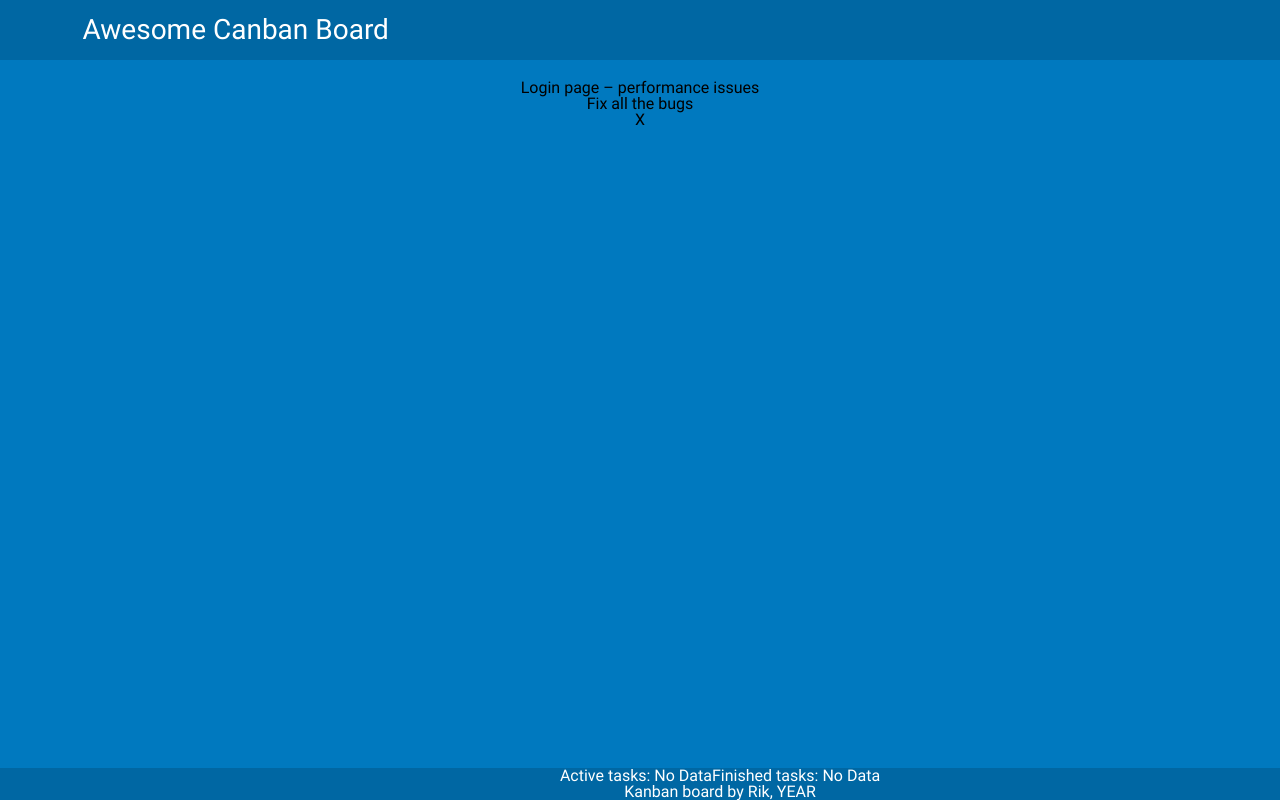
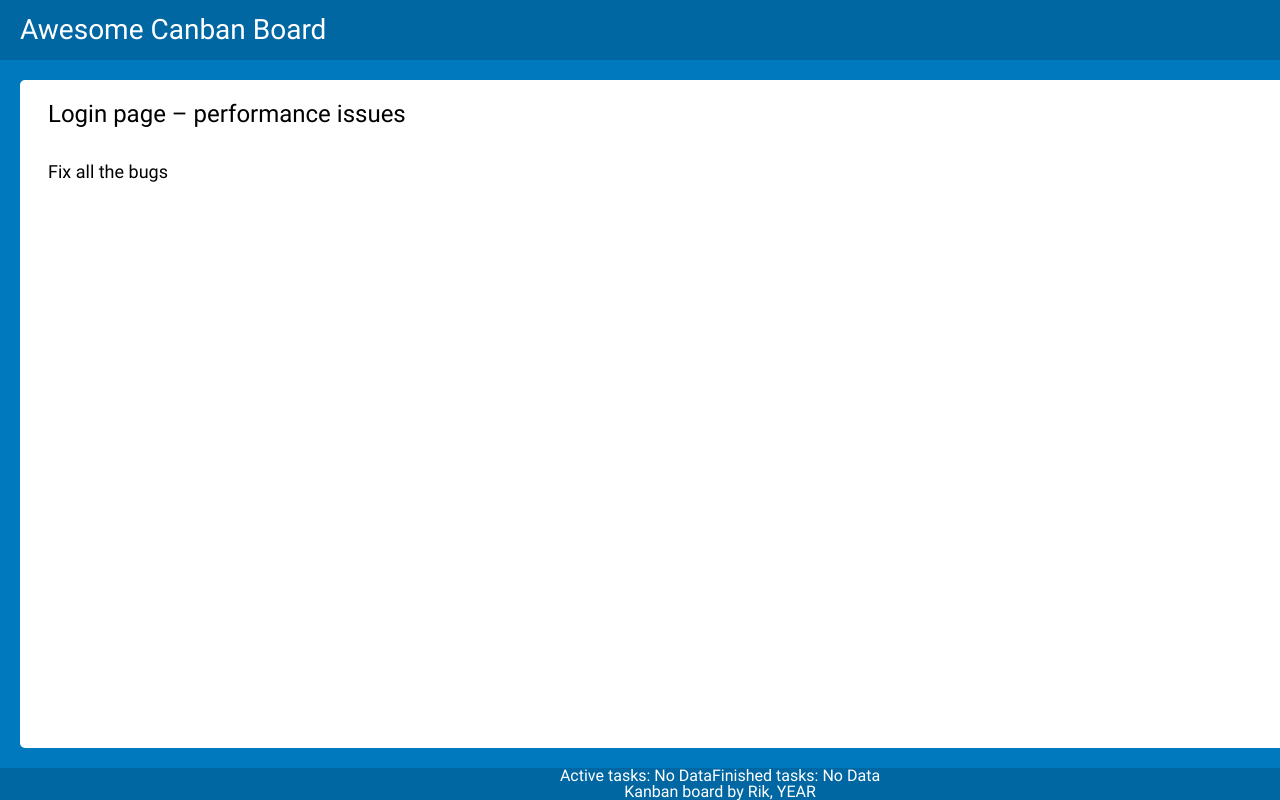
Before and after one commit to Rik177/Kanban, a React (Create React App) app: page /Backlog/100001 in a window 1280 px wide. Built offline with nearby package versions, Linux system fonts and the light colour scheme.

Commit message:
trying to solve description submit

```diff
--- a/src/App.tsx
+++ b/src/App.tsx
@@ -1,7 +1,8 @@
 import './App.css';
-import Header from './components/Header/Header';
+
 import Main from './components/Main/Main';
-import Footer from './components/Footer/Footer';
+import Layout from './layout/Layout'
+
 import Task from './components/Task/Task';
 import dataMock from './mock_data/mockData'
 import { useLocalStorage } from './hooks/useLocalStorage';
@@ -17,20 +18,21 @@ const App: React.FC = () => {
       const initialData = useMemo(() => dataMock, []);
 
       // Используем кастомный хук для работы с localStorage
-      const { data, addTaskToCard, moveTaskBetweenCards } = useLocalStorage('userData', initialData);
+      const { data, addTaskToCard, moveTaskBetweenCards, addDescriptionToTask } = useLocalStorage('userData', initialData);
 
 
 
   return (
     <div className="App">
       <div className="wrapper">
-        <Header />
-        {/* <Main /> */}
+
         <Routes>
-          <Route path="/" element={<Main data={ data } addTaskToCard={ addTaskToCard } moveTaskBetweenCards={ moveTaskBetweenCards } />} />
-          <Route path="/:card/:taskId" element={<Task data={ data } /> } />
+          <Route path='/' element={<Layout />}>
+            <Route index element={<Main data={ data } addTaskToCard={ addTaskToCard } moveTaskBetweenCards={ moveTaskBetweenCards } />} />
+            <Route path="/:card/:taskId" element={<Task data={data} addDescription={ addDescriptionToTask } /> } />
+          </Route>
         </Routes>
-        <Footer />
+
       </div>
     </div>
   );
--- a/src/components/Main/Main.module.css
+++ b/src/components/Main/Main.module.css
@@ -1,4 +1,4 @@
-.main {
+/* .main {
     background-color: var(--color-bg-main);
     flex: 1;
     display: flex;
@@ -11,4 +11,4 @@
     display: flex;
     align-items: start;
     gap: 24px;
-}
+} */
--- a/src/components/Main/Main.tsx
+++ b/src/components/Main/Main.tsx
@@ -5,72 +5,11 @@ import { useLocalStorage } from '../../hooks/useLocalStorage';
 import { storageProps } from '../../types/types';
 
 const Main: React.FC<storageProps> = ({ data, addTaskToCard, moveTaskBetweenCards }) => {
-    // const dataMock = [
-    //     {
-    //         title: 'Backlog',
-    //         issues: [
-    //             {
-    //                 id: '100001',
-    //                 name: 'Login page – performance issues',
-    //                 description: 'Fix all the bugs'
-    //             },
-    //             {
-    //                 id: '100002',
-    //                 name: 'Sprint bugfix',
-    //                 description: 'Fix all the bugs'
-    //             },
-    //         ]
-    //     },
-    //     {
-    //         title: 'Ready',
-    //         issues: [
-    //             {
-    //                 id: '200001',
-    //                 name: 'Shop page – performance issues',
-    //                 description: 'Fix all the bugs'
-    //             }
-    //         ]
-    //     },
-    //     {
-    //         title: 'In Progress',
-    //         issues: [
-    //             {
-    //                 id: '300001',
-    //                 name: 'User page – performance issues',
-    //                 description: 'Fix all the bugs'
-    //             }
-    //         ]
-    //     },
-    //     {
-    //         title: 'Finished',
-    //         issues: [
-    //             {
-    //                 id: '400001',
-    //                 name: 'Main page – performance issues',
-    //                 description: 'Fix all the bugs'
-    //             }
-    //         ]
-    //     },
-    // // и так далее
-    // ]
-
-    // // Мемоизируем начальные данные, чтобы избежать бесконечного цикла
-    // const initialData = useMemo(() => dataMock, []);
-
-    // // Используем кастомный хук для работы с localStorage
-    // const { data, addTaskToCard, moveTaskBetweenCards } = useLocalStorage('userData', initialData);
-
-
-    //
-
-
-
 
 
     return (
-        <main className={ styles.main }>
-            <div className={ `container ${styles.main__container}` }>
-                {data.map((item, index) => {
+        <>
+            {data.map((item, index) => {
                     const previousCard = index > 0 ? data[index - 1] : null;
                     return (
                         <Card
@@ -84,8 +23,7 @@ const Main: React.FC<storageProps> = ({ data, addTaskToCard, moveTaskBetweenCard
                         />
                     );
                 })}
-            </div>
-        </main>
+        </>
     )
 }
 
--- a/src/components/Task/Task.module.css
+++ b/src/components/Task/Task.module.css
@@ -1,7 +1,37 @@
 .task {
-    background-color: var(--color-bg-main);
+    background-color: white;
     flex: 1;
     display: flex;
     flex-direction: column;
-    padding-top: 20px;
+    border-radius: 5px;
+    align-self: stretch;
+    align-items: start;
+    padding: 22px 28px;
+    position: relative;
+    row-gap: 35px;
 }
+
+.task__title {
+    font-size: 24px;
+}
+
+.task__description {
+    font-size: 18px;
+    resize: none;
+    width: 100%;
+    height: 100%;
+}
+
+.task__closeLink {
+    position: absolute;
+    right: 22.65px;
+    top: 16.65px;
+}
+
+.task__submitButton {
+    font-size: 24px;
+    padding: 10px 35px;
+    border-radius: 5px;
+    background-color: var(--color-bg-submit-button);
+    color: var(--color-text-secondary);
+}
--- a/src/components/Task/Task.tsx
+++ b/src/components/Task/Task.tsx
@@ -3,11 +3,16 @@ import { useParams } from 'react-router-dom';
 import { storageProps } from '../../types/types'
 import styles from './Task.module.css';
 import { Link } from 'react-router-dom';
+import { useState, useEffect } from 'react';
+import { Task as TaskType } from '../../types/types'
 
-const Task: React.FC<storageProps> = ({ data }) => {
+const Task: React.FC<storageProps> = ({ data, addDescription }) => {
     const { taskId } = useParams();
+    const [descriptionValue, setDescriptionValue] = useState('');
+    const [isButtonShowed, setIsButtonShowed] = useState(false);
 
-    let foundTask = null;
+
+    let foundTask: TaskType | undefined;
     for (const card of data) {
         foundTask = card.issues.find(task => task.id === taskId);
         if (foundTask) break;
@@ -17,11 +22,38 @@ const Task: React.FC<storageProps> = ({ data }) => {
         return <div>Задача не найдена</div>;
     }
 
+
+
+    const handleChange = (e: React.ChangeEvent<HTMLTextAreaElement>) => {
+        setDescriptionValue(e.target.value)
+    }
+
+    const submitValue = () => {
+        if (foundTask && addDescription) {
+            addDescription(foundTask, descriptionValue);
+        }
+        // setIsButtonShowed(false);
+    }
+
+    const textAreaClickHandler = () => {
+        setIsButtonShowed(p => !p);
+    }
+
+
+
+
     return (
+
         <div className={styles.task}>
             <h2 className={styles.task__title}>{foundTask.name}</h2>
-            <p className={styles.task__description}>{foundTask.description}</p>
-            <Link to={'/'} className={ styles.task__closeButton }>X</Link>
+            <textarea onChange={handleChange} className={styles.task__description} onFocus={textAreaClickHandler} onBlur={textAreaClickHandler}>{foundTask.description}</textarea>
+            {isButtonShowed ? (
+                <button className={styles.task__submitButton} onClick={submitValue}>Submit</button>
+            ) : null }
+
+            <Link to={'/'} className={styles.task__closeLink}>
+                <img src="/images/close-icon.svg" alt="" />
+            </Link>
         </div>
     )
 }
--- a/src/hooks/useLocalStorage.ts
+++ b/src/hooks/useLocalStorage.ts
@@ -36,6 +36,24 @@ export const useLocalStorage = (key: string, initialData: CardData[]) => {
         updateData(updatedData);
     };
 
+    const addDescriptionToTask = (selectedTask: Task, newDescription: string) => {
+        const updatedData = data.map((card) => {
+        return {
+            ...card,
+            issues: card.issues.map((task) => {
+                if (task.id === selectedTask.id) {
+                    return { ...task, description: newDescription };
+                }
+                return task;
+            })
+
+        }
+
+    });
+
+    updateData(updatedData);
+}
+
     // Функция для перемещения задачи между карточками
     const moveTaskBetweenCards = (fromCardTitle: string, toCardTitle: string, taskToMove: Task) => {
         // Маппинг title карточки к baseId
@@ -72,5 +90,5 @@ export const useLocalStorage = (key: string, initialData: CardData[]) => {
         updateData(updatedData);
     };
 
-    return { data, updateData, addTaskToCard, moveTaskBetweenCards };
+    return { data, updateData, addTaskToCard, moveTaskBetweenCards, addDescriptionToTask };
 };
--- /dev/null
+++ b/src/layout/Layout.module.css
@@ -0,0 +1,20 @@
+.main {
+    flex: 1 0 auto;
+    display: flex;
+    flex-direction: column;
+    padding: 20px 0;
+    background-color: var(--color-bg-main);
+}
+
+.main__container {
+    flex: 1;
+    display: flex;
+    align-items: start;
+    gap: 24px;
+}
+
+.layout {
+    display: flex;
+    flex-direction: column;
+    min-height: 100vh;
+}
--- /dev/null
+++ b/src/layout/Layout.tsx
@@ -0,0 +1,23 @@
+import React from 'react';
+import { Link, Outlet } from 'react-router-dom';
+import Header from '../components/Header/Header';
+import Footer from '../components/Footer/Footer';
+import styles from './Layout.module.css';
+
+const Layout: React.FC = () => {
+    return (
+        <div className={styles.layout}>
+            <Header />
+
+            <main className={styles.main}>
+                <div className={ `container ${styles.main__container}` }>
+                    <Outlet />
+                </div>
+            </main>
+
+            <Footer />
+        </div>
+    )
+}
+
+export default Layout;
--- a/src/styles/utils.css
+++ b/src/styles/utils.css
@@ -1,6 +1,6 @@
 .container {
     min-width: 1440px;
-    padding: 0 82.5px;
+    padding: 0 20px;
     margin: 0 auto;
 }
 
--- a/src/types/types.ts
+++ b/src/types/types.ts
@@ -11,6 +11,7 @@ export type storageProps = {
     data: CardData[];
     addTaskToCard?: (cardTitle: string, newTask: Task) => void;
     moveTaskBetweenCards?: (taskId: string, fromCardId: string, toCardId: Task) => void;
+    addDescription?: (selectedTask: Task, newDescription: string) => void;
 }
 
 export type Task = {
```
Also changed, not shown: public/images/close-icon.svg (added).
